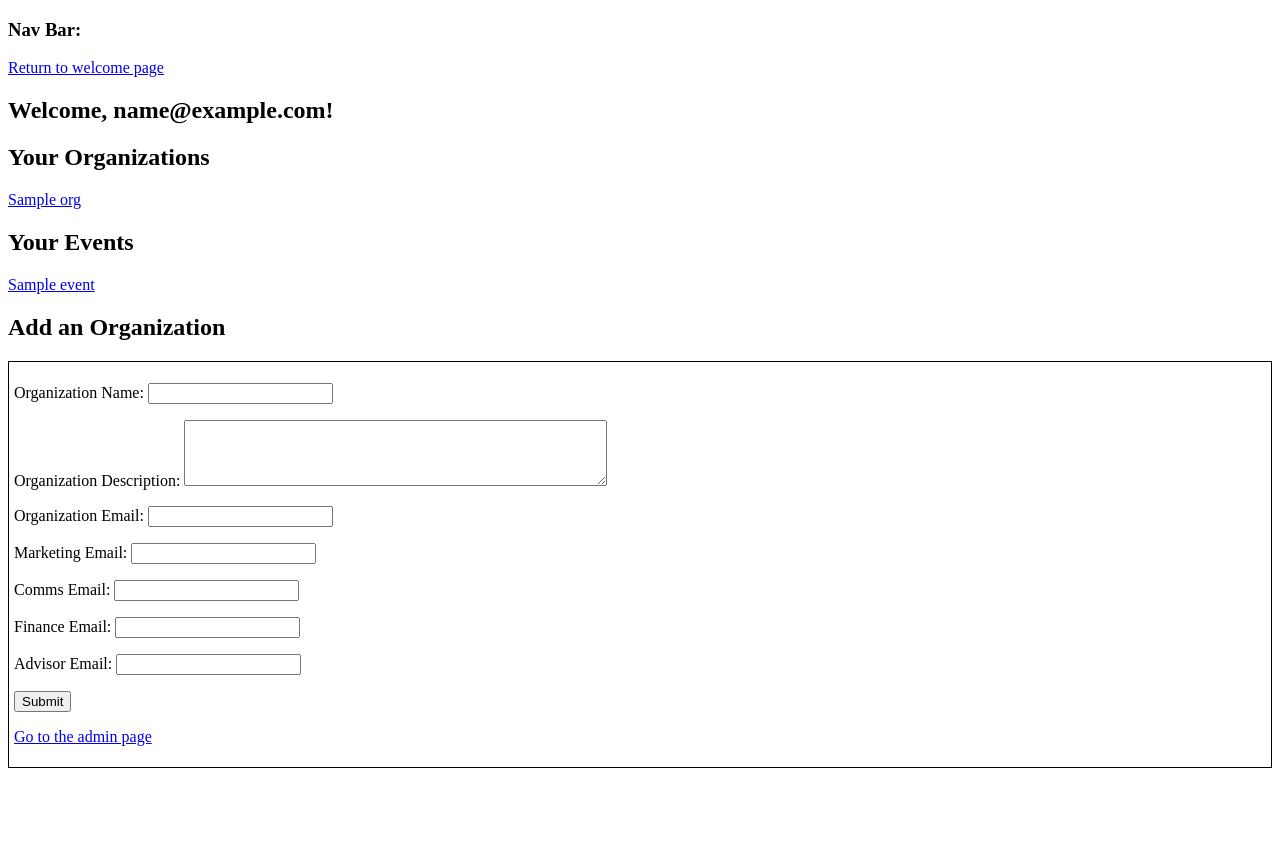
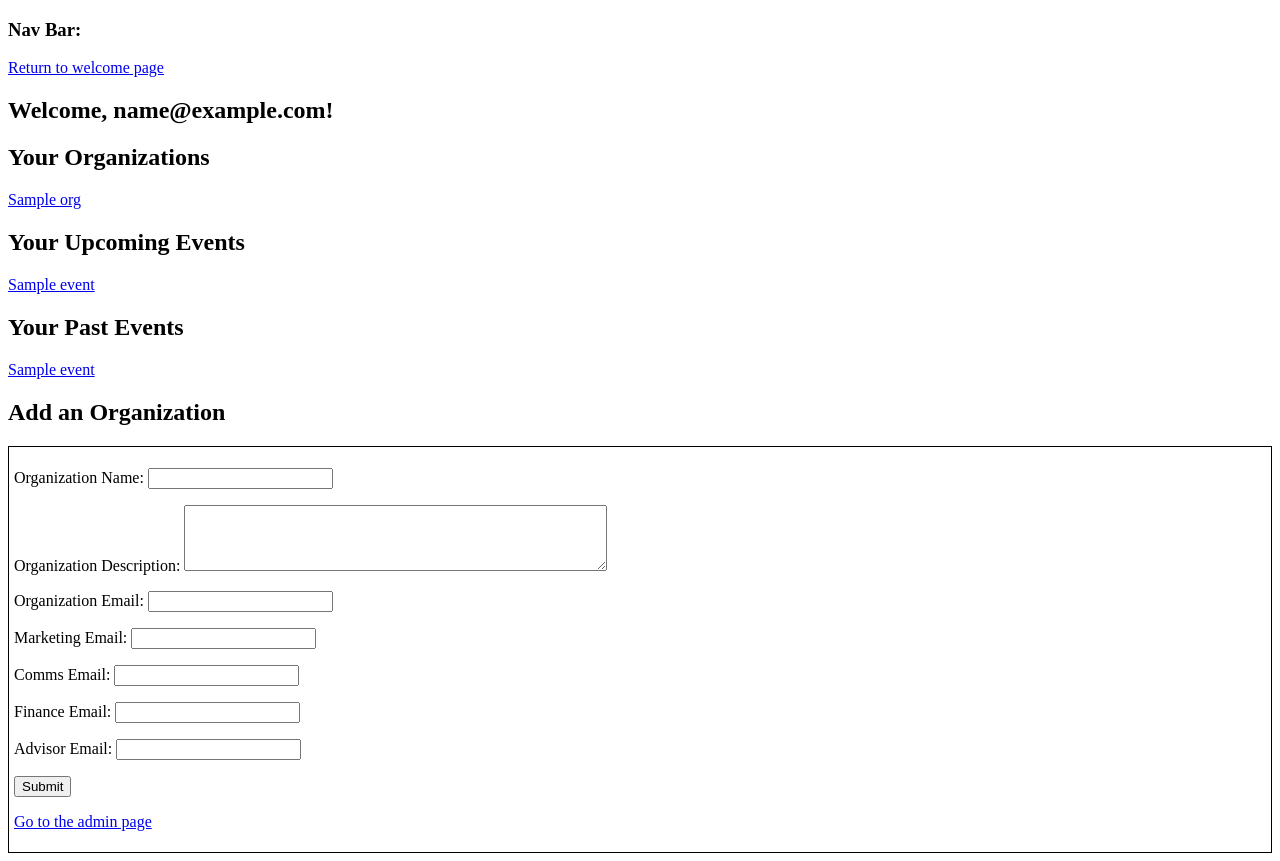
Before and after one commit to lucyc166/w4111-proj, a Flask app: template templates/hub.html in a window 1280 px wide. Before the commit the page ends 768 px from the top, so only its background shows below. Run offline with Flask 3, Linux system fonts and the light colour scheme; the template is opened without the code that fills it: most values are stand-ins (such as "Sample title", 1, 10 or a date in 2020); parts of the project's set-up code (start-up, migrations or seed data) failed here and were passed over.

Commit message:
change 'Future' to 'Upcoming'

```diff
--- a/templates/hub.html
+++ b/templates/hub.html
@@ -27,11 +27,18 @@ The main content area of the homepage will have Future Events and Past Events, a
 {% endfor %}
 
 
-<h2>Your Events</h2>
+<h2>Your Upcoming Events</h2>
 
-{% for event in events %}
+{% for event in future_events %}
 <p><a href="/event/{{event[0]}}">{{ event[1] }}</a></p>
 {% endfor %}
+
+<h2>Your Past Events</h2>
+
+{% for event in past_events %}
+<p><a href="/event/{{event[0]}}">{{ event[1] }}</a></p>
+{% endfor %}
+
 
 
 <!-- ** add labels to these form inputs? & figure out how to link w database -->
--- a/templates/org_profile.html
+++ b/templates/org_profile.html
@@ -43,7 +43,7 @@ Email Organization:</a> {{org.org_email}}, {{ org.marketing_email }}, {{ org.com
   </table>
 
 
-<h1>Future Events</h1>
+<h1>Upcoming Events</h1>
 
 {% for event in future_events %}
 <h2><a href="/event/{{event[0]}}">{{ event[1] }}</a></h2>
```
